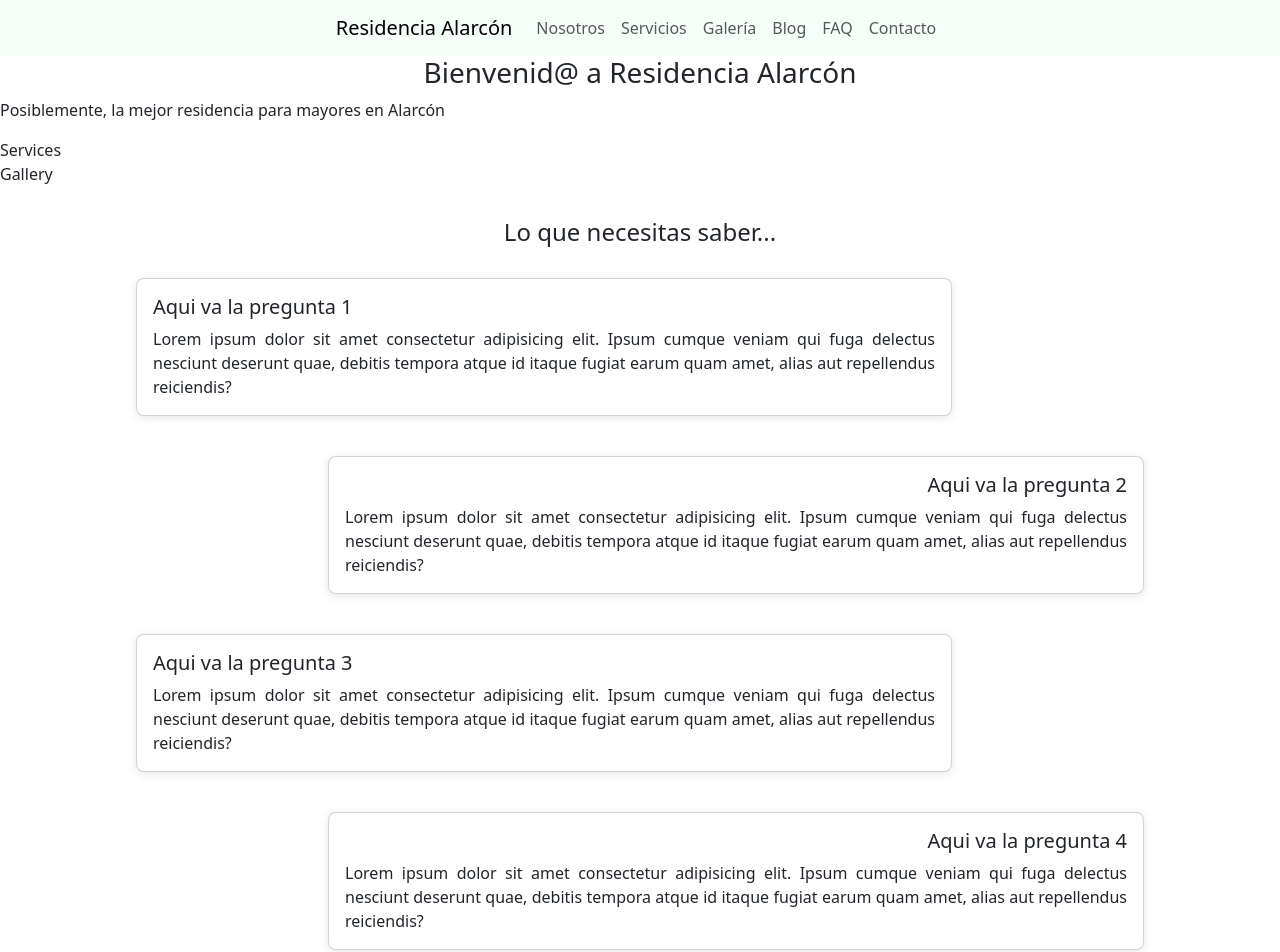
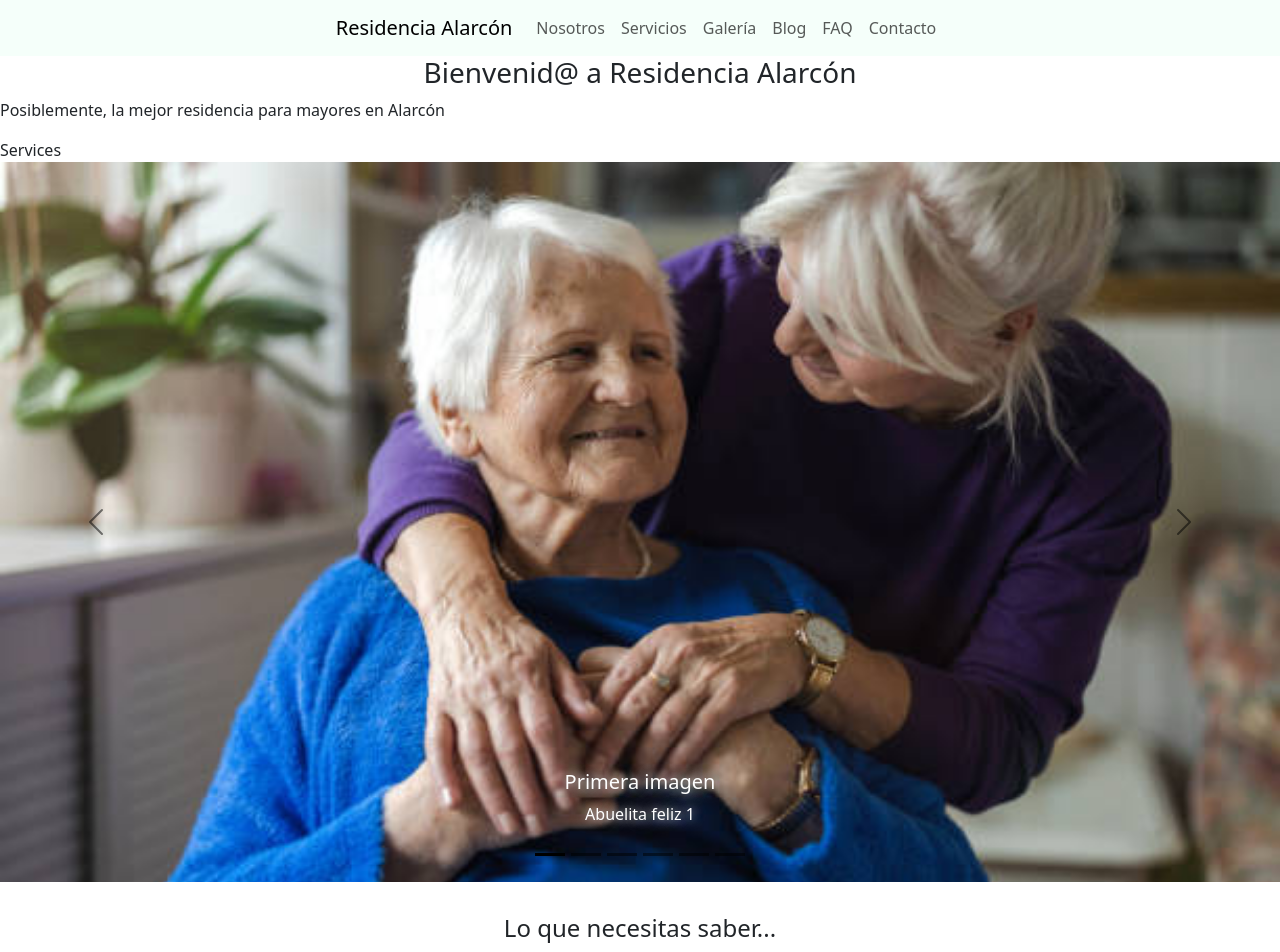
Before and after one commit to steph-d989/residencia_alarcon, a React (Vite) app in the folder client/: page / in a window 1280 px wide. Shown: the top 952 px of the page. Built offline with nearby package versions, Linux system fonts and the light colour scheme.

Commit message:
carousel ok

```diff
--- /dev/null
+++ b/client/src/components/Main/Blog/CardBlog/index.js
@@ -0,0 +1 @@
+export { default } from "./CardBlog";
--- a/client/src/components/Main/Gallery/Gallery.jsx
+++ b/client/src/components/Main/Gallery/Gallery.jsx
@@ -1,7 +1,102 @@
 import React from "react";
+import image1 from "../../../../src/assets/residencia.jpg";
 
 const Gallery = () => {
-  return <div>Gallery</div>;
+  const images = [
+    {
+      src: image1,
+      alt: "Primera imagen",
+      label: "Primera imagen",
+      description: "Abuelita feliz 1",
+      interval: 1000,
+    },
+    {
+      src: image1,
+      alt: "Segunda imagen",
+      label: "Segunda imagen",
+      description: "Abuelita feliz 2",
+      interval: 1000,
+    },
+    {
+      src: image1,
+      alt: "Tercera imagen",
+      label: "Tercera imagen",
+      description: "Abuelita feliz 3",
+      interval: 1000,
+    },
+    {
+      src: image1,
+      alt: "Cuarta imagen",
+      label: "Cuarta imagen",
+      description: "Abuelita feliz 4",
+      interval: 1000,
+    },
+    {
+      src: image1,
+      alt: "Quinta imagen",
+      label: "Quinta imagen",
+      description: "Abuelita feliz 5",
+      interval: 1000,
+    },
+    {
+      src: image1,
+      alt: "Sexta imagen",
+      label: "Sexta imagen",
+      description: "Abuelita feliz 6",
+      interval: 1000,
+    },
+  ];
+
+  return (
+    <div id="carouselExampleDark" className="carousel carousel-dark slide">
+      <div className="carousel-indicators">
+        {images.map((_, index) => (
+          <button
+            type="button"
+            data-bs-target="#carouselExampleDark"
+            data-bs-slide-to={index}
+            className={index === 0 ? "active" : ""}
+            aria-current={index === 0 ? "true" : undefined}
+            aria-label={`Slide ${index + 1}`}
+            key={index}
+          ></button>
+        ))}
+      </div>
+      <div className="carousel-inner">
+        {images.map((image, index) => (
+          <div
+            className={`carousel-item ${index === 0 ? "active" : ""}`}
+            data-bs-interval={image.interval}
+            key={index}
+          >
+            <img src={image.src} className="d-block w-100" alt={image.alt} />
+            <div className="carousel-caption d-none d-md-block">
+              <h5>{image.label}</h5>
+              <p>{image.description}</p>
+            </div>
+          </div>
+        ))}
+      </div>
+      <button
+        className="carousel-control-prev"
+        type="button"
+        data-bs-target="#carouselExampleDark"
+        data-bs-slide="prev"
+      >
+        <span className="carousel-control-prev-icon" aria-hidden="true"></span>
+        <span className="visually-hidden">Previous</span>
+      </button>
+      <button
+        className="carousel-control-next"
+        type="button"
+        data-bs-target="#carouselExampleDark"
+        data-bs-slide="next"
+      >
+        <span className="carousel-control-next-icon" aria-hidden="true"></span>
+        <span className="visually-hidden">Next</span>
+      </button>
+    </div>
+  );
 };
 
 export default Gallery;
--- /dev/null
+++ b/client/src/styles/components/_Gallery.scss
@@ -0,0 +1,19 @@
+.carousel-caption h5,
+.carousel-caption p {
+  text-shadow: 0 0 10px rgba(255, 255, 255, 0.8), 0 0 20px rgba(255, 255, 255, 0.6);
+  color: white;
+}
+
+.carousel,
+.carousel-inner {
+  height: 90vh;
+}
+
+.carousel-item {
+  height: 100%;
+}
+
+.carousel img {
+  object-fit: cover;
+  height: 100%;
+}
--- a/client/src/styles/styles.scss
+++ b/client/src/styles/styles.scss
@@ -6,3 +6,4 @@
 @import './components/Home';
 @import './components/FAQ';
 @import './components/CardFAQ';
+@import './components/Gallery';
```
Also changed, not shown: client/src/components/Main/Blog/CardBlog/CardBlog.jsx (added, +46 -0 lines), client/src/assets/Residencia.jpg (added).
